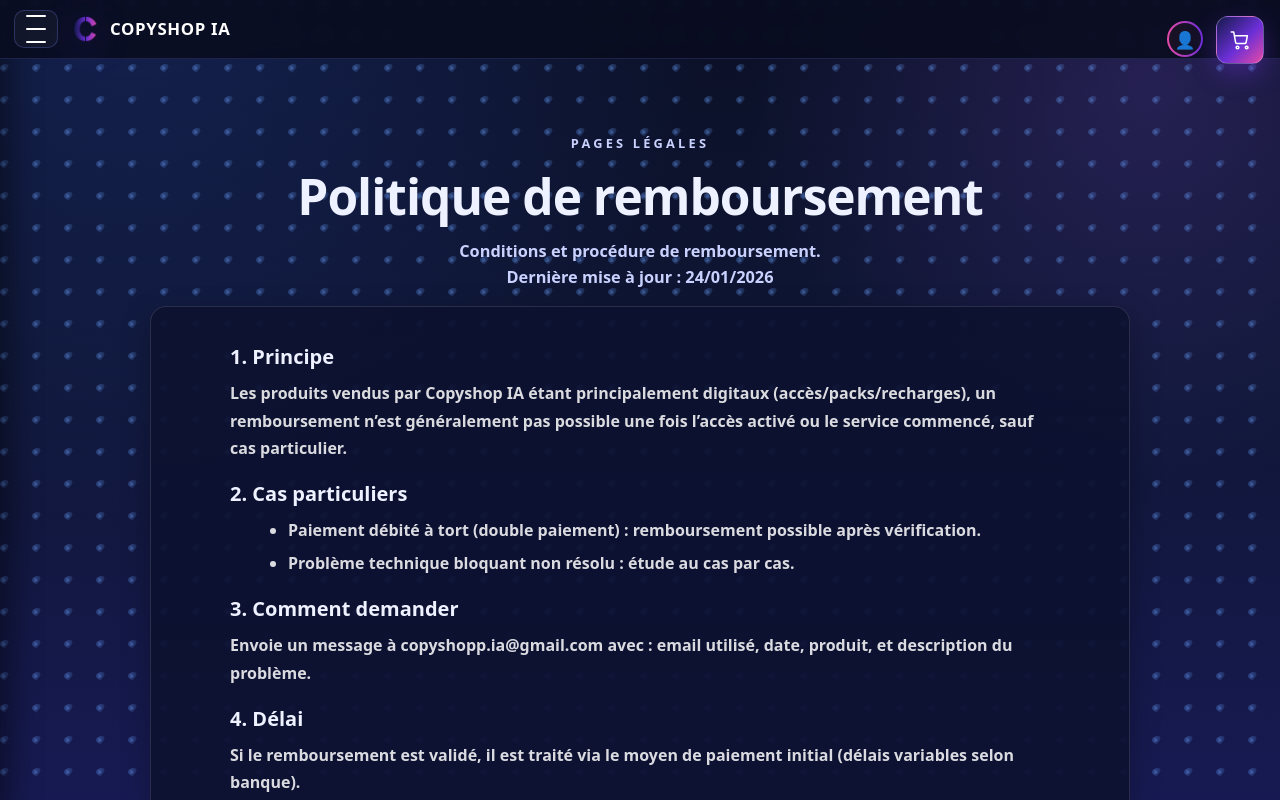
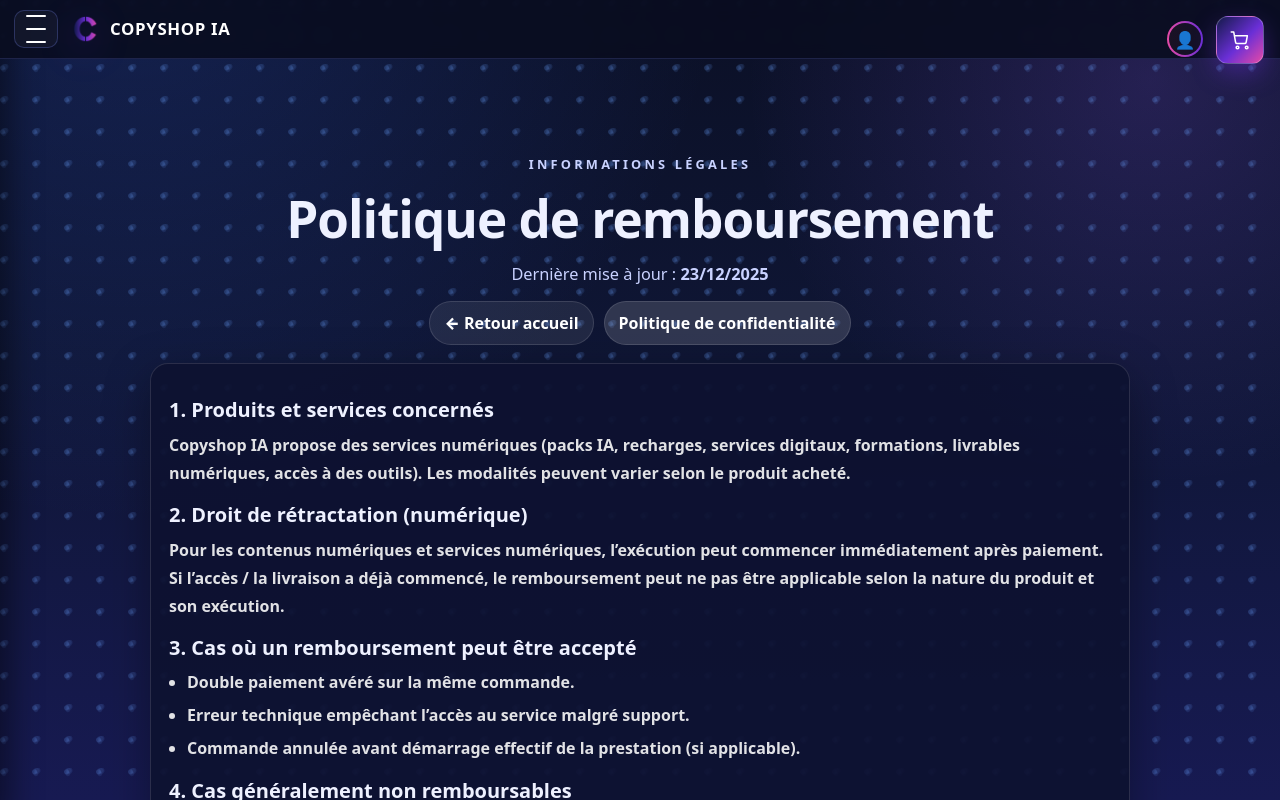
Before and after one commit to Mrfezz/copyshop-ia, a Next.js app: page /politique-de-remboursement in a window 1280 px wide. Shown: the top 800 px of the page. Built offline with nearby package versions, Linux system fonts and the light colour scheme.

Commit message:
add legal pages refund + privacy

```diff
--- a/app/politique-de-confidentialite/page.tsx
+++ b/app/politique-de-confidentialite/page.tsx
@@ -1,42 +1,192 @@
-import LegalLayout from "@/app/_components/LegalLayout";
+// app/politique-de-confidentialite/page.tsx
+import Link from "next/link";
+import React from "react";
 
-export const metadata = { title: "Politique de confidentialité | Copyshop IA" };
+const COLORS = {
+  bgTop: "#0b1026",
+  bgMid: "#0f1635",
+  bgBottom: "#171a52",
+  text: "#eef1ff",
+  muted: "#c9d2ff",
+  cardBg: "rgba(14,18,48,0.92)",
+  border: "rgba(255,255,255,0.12)",
+};
 
-export default function Page() {
+export default function PolitiqueDeConfidentialitePage() {
   return (
-    <LegalLayout
-      title="Politique de confidentialité"
-      subtitle="Comment Copyshop IA collecte et utilise tes données."
-      lastUpdated="24/01/2026"
-    >
-      <h2>1. Données collectées</h2>
-      <ul>
-        <li>Données de compte : email, identifiants techniques.</li>
-        <li>Achats : produit, statut, montant, identifiants de transaction.</li>
-        <li>Messagerie support : sujet, contenu des messages.</li>
-      </ul>
+    <main style={styles.page}>
+      <div style={styles.bgGradient} />
+      <div style={styles.bgDots} />
 
-      <h2>2. Finalités</h2>
-      <ul>
-        <li>Fournir le service (accès, activation, historique).</li>
-        <li>Support client et échanges.</li>
-        <li>Sécurité, prévention de fraude et amélioration du service.</li>
-      </ul>
+      <section style={styles.container}>
+        <header style={styles.header}>
+          <p style={styles.kicker}>Informations légales</p>
+          <h1 style={styles.title}>Politique de confidentialité</h1>
+          <p style={styles.sub}>
+            Dernière mise à jour : <strong>{new Date().toLocaleDateString("fr-FR")}</strong>
+          </p>
 
-      <h2>3. Prestataires</h2>
-      <p>
-        Certaines données peuvent être traitées via des prestataires techniques (hébergement, email, paiement, base de données)
-        uniquement pour fournir le service.
-      </p>
+          <div style={styles.topLinks}>
+            <Link href="/" style={styles.linkBtn}>← Retour accueil</Link>
+            <Link href="/politique-de-remboursement" style={styles.linkBtnAlt}>
+              Politique de remboursement
+            </Link>
+          </div>
+        </header>
 
-      <h2>4. Durée de conservation</h2>
-      <p>Les données sont conservées le temps nécessaire au fonctionnement du service et au respect des obligations légales.</p>
+        <article style={styles.card}>
+          <h2 style={styles.h2}>1. Données collectées</h2>
+          <p style={styles.p}>
+            Nous pouvons collecter : email, informations de compte, messages envoyés au support,
+            informations de paiement (traitées par Stripe), et données techniques (logs).
+          </p>
 
-      <h2>5. Tes droits</h2>
-      <p>
-        Tu peux demander l’accès, la rectification ou la suppression de tes données en contactant :
-        <strong> copyshopp.ia@gmail.com</strong>
-      </p>
-    </LegalLayout>
+          <h2 style={styles.h2}>2. Utilisation</h2>
+          <ul style={styles.ul}>
+            <li style={styles.li}>Créer et gérer ton compte.</li>
+            <li style={styles.li}>Fournir l’accès à l’outil et aux achats.</li>
+            <li style={styles.li}>Support client et échanges.</li>
+            <li style={styles.li}>Amélioration du service (diagnostic, sécurité).</li>
+          </ul>
+
+          <h2 style={styles.h2}>3. Paiements</h2>
+          <p style={styles.p}>
+            Les paiements sont traités par Stripe. Nous ne stockons pas tes données bancaires.
+          </p>
+
+          <h2 style={styles.h2}>4. Conservation</h2>
+          <p style={styles.p}>
+            Les données sont conservées le temps nécessaire à la fourniture du service et au respect
+            des obligations légales.
+          </p>
+
+          <h2 style={styles.h2}>5. Tes droits</h2>
+          <p style={styles.p}>
+            Tu peux demander l’accès, la rectification ou la suppression de tes données selon les
+            règles applicables (RGPD). Contacte le support pour toute demande.
+          </p>
+
+          <div style={styles.note}>
+            ⚠️ Modèle à adapter (RGPD / mentions légales). Si tu veux, on écrit une version complète
+            avec tes infos exactes (éditeur, hébergeur, etc.).
+          </div>
+        </article>
+      </section>
+
+      <style>{`
+        @media (max-width: 720px) {
+          h1 { font-size: 2rem !important; }
+        }
+      `}</style>
+    </main>
   );
 }
+
+const styles: Record<string, React.CSSProperties> = {
+  page: {
+    position: "relative",
+    minHeight: "100vh",
+    padding: "2.5rem 1.25rem 3rem",
+    color: COLORS.text,
+    overflow: "hidden",
+  },
+  bgGradient: {
+    position: "fixed",
+    inset: 0,
+    background:
+      "radial-gradient(1200px circle at 10% -10%, #3a6bff33, transparent 50%)," +
+      "radial-gradient(900px circle at 90% 10%, #8b5cf633, transparent 45%)," +
+      `linear-gradient(180deg, ${COLORS.bgTop} 0%, ${COLORS.bgMid} 45%, ${COLORS.bgBottom} 100%)`,
+    zIndex: -2,
+  },
+  bgDots: {
+    position: "fixed",
+    inset: 0,
+    backgroundImage:
+      "radial-gradient(circle at 8% 12%, #6aa2ff66 0 2px, transparent 3px)," +
+      "radial-gradient(circle at 12% 18%, #6aa2ff44 0 1.5px, transparent 3px)," +
+      "radial-gradient(circle at 16% 8%, #6aa2ff55 0 2px, transparent 4px)",
+    backgroundRepeat: "repeat",
+    backgroundSize: "32px 32px",
+    opacity: 0.55,
+    zIndex: -1,
+    pointerEvents: "none",
+  },
+  container: {
+    maxWidth: 980,
+    margin: "0 auto",
+    padding: "56px 10px 28px",
+    position: "relative",
+    zIndex: 1,
+  },
+  header: { textAlign: "center", marginBottom: 18 },
+  kicker: {
+    fontSize: "0.8rem",
+    color: COLORS.muted,
+    fontWeight: 800,
+    letterSpacing: "0.25em",
+    textTransform: "uppercase",
+    margin: 0,
+  },
+  title: {
+    fontSize: "clamp(2.1rem, 4vw, 3.2rem)",
+    fontWeight: 900,
+    margin: "10px 0 8px",
+    letterSpacing: "-0.02em",
+  },
+  sub: { fontSize: "1.02rem", color: COLORS.muted, margin: 0, lineHeight: 1.6 },
+
+  topLinks: {
+    marginTop: 14,
+    display: "flex",
+    gap: 10,
+    justifyContent: "center",
+    flexWrap: "wrap",
+  },
+  linkBtn: {
+    display: "inline-flex",
+    alignItems: "center",
+    justifyContent: "center",
+    padding: "10px 14px",
+    borderRadius: 999,
+    fontWeight: 900,
+    color: "#fff",
+    textDecoration: "none",
+    background: "rgba(255,255,255,0.08)",
+    border: `1px solid ${COLORS.border}`,
+  },
+  linkBtnAlt: {
+    display: "inline-flex",
+    alignItems: "center",
+    justifyContent: "center",
+    padding: "10px 14px",
+    borderRadius: 999,
+    fontWeight: 900,
+    color: "#fff",
+    textDecoration: "none",
+    background: "rgba(255,255,255,0.14)",
+    border: `1px solid ${COLORS.border}`,
+  },
+
+  card: {
+    marginTop: 14,
+    background: COLORS.cardBg,
+    border: `1px solid ${COLORS.border}`,
+    borderRadius: 18,
+    padding: "18px",
+    boxShadow: "0 14px 45px rgba(0,0,0,0.35)",
+  },
+  h2: { fontSize: "1.25rem", fontWeight: 900, margin: "14px 0 8px" },
+  p: { color: "rgba(255,255,255,0.88)", lineHeight: 1.75, margin: 0, fontWeight: 600 },
+  ul: { margin: "8px 0 0", paddingLeft: 18, color: "rgba(255,255,255,0.88)" },
+  li: { margin: "6px 0", lineHeight: 1.7, fontWeight: 600 },
+  note: {
+    marginTop: 14,
+    background: "rgba(255,255,255,0.06)",
+    border: `1px dashed ${COLORS.border}`,
+    padding: "10px 12px",
+    borderRadius: 12,
+    color: COLORS.muted,
+    fontWeight: 800,
+  },
+};
--- a/app/politique-de-remboursement/page.tsx
+++ b/app/politique-de-remboursement/page.tsx
@@ -1,38 +1,194 @@
-import LegalLayout from "@/app/_components/LegalLayout";
+// app/politique-de-remboursement/page.tsx
+import Link from "next/link";
+import React from "react";
 
-export const metadata = { title: "Politique de remboursement | Copyshop IA" };
+const COLORS = {
+  bgTop: "#0b1026",
+  bgMid: "#0f1635",
+  bgBottom: "#171a52",
+  text: "#eef1ff",
+  muted: "#c9d2ff",
+  cardBg: "rgba(14,18,48,0.92)",
+  border: "rgba(255,255,255,0.12)",
+};
 
-export default function Page() {
+export default function PolitiqueDeRemboursementPage() {
   return (
-    <LegalLayout
-      title="Politique de remboursement"
-      subtitle="Conditions et procédure de remboursement."
-      lastUpdated="24/01/2026"
-    >
-      <h2>1. Principe</h2>
-      <p>
-        Les produits vendus par Copyshop IA étant principalement digitaux (accès/packs/recharges),
-        un remboursement n’est généralement pas possible une fois l’accès activé ou le service commencé,
-        sauf cas particulier.
-      </p>
+    <main style={styles.page}>
+      <div style={styles.bgGradient} />
+      <div style={styles.bgDots} />
 
-      <h2>2. Cas particuliers</h2>
-      <ul>
-        <li>Paiement débité à tort (double paiement) : remboursement possible après vérification.</li>
-        <li>Problème technique bloquant non résolu : étude au cas par cas.</li>
-      </ul>
+      <section style={styles.container}>
+        <header style={styles.header}>
+          <p style={styles.kicker}>Informations légales</p>
+          <h1 style={styles.title}>Politique de remboursement</h1>
+          <p style={styles.sub}>
+            Dernière mise à jour : <strong>{new Date().toLocaleDateString("fr-FR")}</strong>
+          </p>
 
-      <h2>3. Comment demander</h2>
-      <p>
-        Envoie un message à <strong>copyshopp.ia@gmail.com</strong> avec : email utilisé, date, produit,
-        et description du problème.
-      </p>
+          <div style={styles.topLinks}>
+            <Link href="/" style={styles.linkBtn}>← Retour accueil</Link>
+            <Link href="/politique-de-confidentialite" style={styles.linkBtnAlt}>
+              Politique de confidentialité
+            </Link>
+          </div>
+        </header>
 
-      <h2>4. Délai</h2>
-      <p>
-        Si le remboursement est validé, il est traité via le moyen de paiement initial
-        (délais variables selon banque).
-      </p>
-    </LegalLayout>
+        <article style={styles.card}>
+          <h2 style={styles.h2}>1. Produits et services concernés</h2>
+          <p style={styles.p}>
+            Copyshop IA propose des services numériques (packs IA, recharges, services digitaux,
+            formations, livrables numériques, accès à des outils). Les modalités peuvent varier selon
+            le produit acheté.
+          </p>
+
+          <h2 style={styles.h2}>2. Droit de rétractation (numérique)</h2>
+          <p style={styles.p}>
+            Pour les contenus numériques et services numériques, l’exécution peut commencer
+            immédiatement après paiement. Si l’accès / la livraison a déjà commencé, le remboursement
+            peut ne pas être applicable selon la nature du produit et son exécution.
+          </p>
+
+          <h2 style={styles.h2}>3. Cas où un remboursement peut être accepté</h2>
+          <ul style={styles.ul}>
+            <li style={styles.li}>Double paiement avéré sur la même commande.</li>
+            <li style={styles.li}>Erreur technique empêchant l’accès au service malgré support.</li>
+            <li style={styles.li}>Commande annulée avant démarrage effectif de la prestation (si applicable).</li>
+          </ul>
+
+          <h2 style={styles.h2}>4. Cas généralement non remboursables</h2>
+          <ul style={styles.ul}>
+            <li style={styles.li}>Produit numérique déjà livré / accès déjà fourni.</li>
+            <li style={styles.li}>Changement d’avis après livraison.</li>
+            <li style={styles.li}>Mauvaise utilisation / mauvaise configuration côté client.</li>
+          </ul>
+
+          <h2 style={styles.h2}>5. Procédure</h2>
+          <p style={styles.p}>
+            Pour toute demande, contacte le support avec : email de commande, date, produit, et une
+            explication. Nous reviendrons vers toi dès que possible.
+          </p>
+
+          <div style={styles.note}>
+            ⚠️ Modèle à adapter selon ton activité et tes obligations légales (France/UE).
+          </div>
+        </article>
+      </section>
+
+      <style>{`
+        @media (max-width: 720px) {
+          h1 { font-size: 2rem !important; }
+        }
+      `}</style>
+    </main>
   );
 }
+
+const styles: Record<string, React.CSSProperties> = {
+  page: {
+    position: "relative",
+    minHeight: "100vh",
+    padding: "2.5rem 1.25rem 3rem",
+    color: COLORS.text,
+    overflow: "hidden",
+  },
+  bgGradient: {
+    position: "fixed",
+    inset: 0,
+    background:
+      "radial-gradient(1200px circle at 10% -10%, #3a6bff33, transparent 50%)," +
+      "radial-gradient(900px circle at 90% 10%, #8b5cf633, transparent 45%)," +
+      `linear-gradient(180deg, ${COLORS.bgTop} 0%, ${COLORS.bgMid} 45%, ${COLORS.bgBottom} 100%)`,
+    zIndex: -2,
+  },
+  bgDots: {
+    position: "fixed",
+    inset: 0,
+    backgroundImage:
+      "radial-gradient(circle at 8% 12%, #6aa2ff66 0 2px, transparent 3px)," +
+      "radial-gradient(circle at 12% 18%, #6aa2ff44 0 1.5px, transparent 3px)," +
+      "radial-gradient(circle at 16% 8%, #6aa2ff55 0 2px, transparent 4px)",
+    backgroundRepeat: "repeat",
+    backgroundSize: "32px 32px",
+    opacity: 0.55,
+    zIndex: -1,
+    pointerEvents: "none",
+  },
+  container: {
+    maxWidth: 980,
+    margin: "0 auto",
+    padding: "56px 10px 28px",
+    position: "relative",
+    zIndex: 1,
+  },
+  header: { textAlign: "center", marginBottom: 18 },
+  kicker: {
+    fontSize: "0.8rem",
+    color: COLORS.muted,
+    fontWeight: 800,
+    letterSpacing: "0.25em",
+    textTransform: "uppercase",
+    margin: 0,
+  },
+  title: {
+    fontSize: "clamp(2.1rem, 4vw, 3.2rem)",
+    fontWeight: 900,
+    margin: "10px 0 8px",
+    letterSpacing: "-0.02em",
+  },
+  sub: { fontSize: "1.02rem", color: COLORS.muted, margin: 0, lineHeight: 1.6 },
+
+  topLinks: {
+    marginTop: 14,
+    display: "flex",
+    gap: 10,
+    justifyContent: "center",
+    flexWrap: "wrap",
+  },
+  linkBtn: {
+    display: "inline-flex",
+    alignItems: "center",
+    justifyContent: "center",
+    padding: "10px 14px",
+    borderRadius: 999,
+    fontWeight: 900,
+    color: "#fff",
+    textDecoration: "none",
+    background: "rgba(255,255,255,0.08)",
+    border: `1px solid ${COLORS.border}`,
+  },
+  linkBtnAlt: {
+    display: "inline-flex",
+    alignItems: "center",
+    justifyContent: "center",
+    padding: "10px 14px",
+    borderRadius: 999,
+    fontWeight: 900,
+    color: "#fff",
+    textDecoration: "none",
+    background: "rgba(255,255,255,0.14)",
+    border: `1px solid ${COLORS.border}`,
+  },
+
+  card: {
+    marginTop: 14,
+    background: COLORS.cardBg,
+    border: `1px solid ${COLORS.border}`,
+    borderRadius: 18,
+    padding: "18px",
+    boxShadow: "0 14px 45px rgba(0,0,0,0.35)",
+  },
+  h2: { fontSize: "1.25rem", fontWeight: 900, margin: "14px 0 8px" },
+  p: { color: "rgba(255,255,255,0.88)", lineHeight: 1.75, margin: 0, fontWeight: 600 },
+  ul: { margin: "8px 0 0", paddingLeft: 18, color: "rgba(255,255,255,0.88)" },
+  li: { margin: "6px 0", lineHeight: 1.7, fontWeight: 600 },
+  note: {
+    marginTop: 14,
+    background: "rgba(255,255,255,0.06)",
+    border: `1px dashed ${COLORS.border}`,
+    padding: "10px 12px",
+    borderRadius: 12,
+    color: COLORS.muted,
+    fontWeight: 800,
+  },
+};
```
